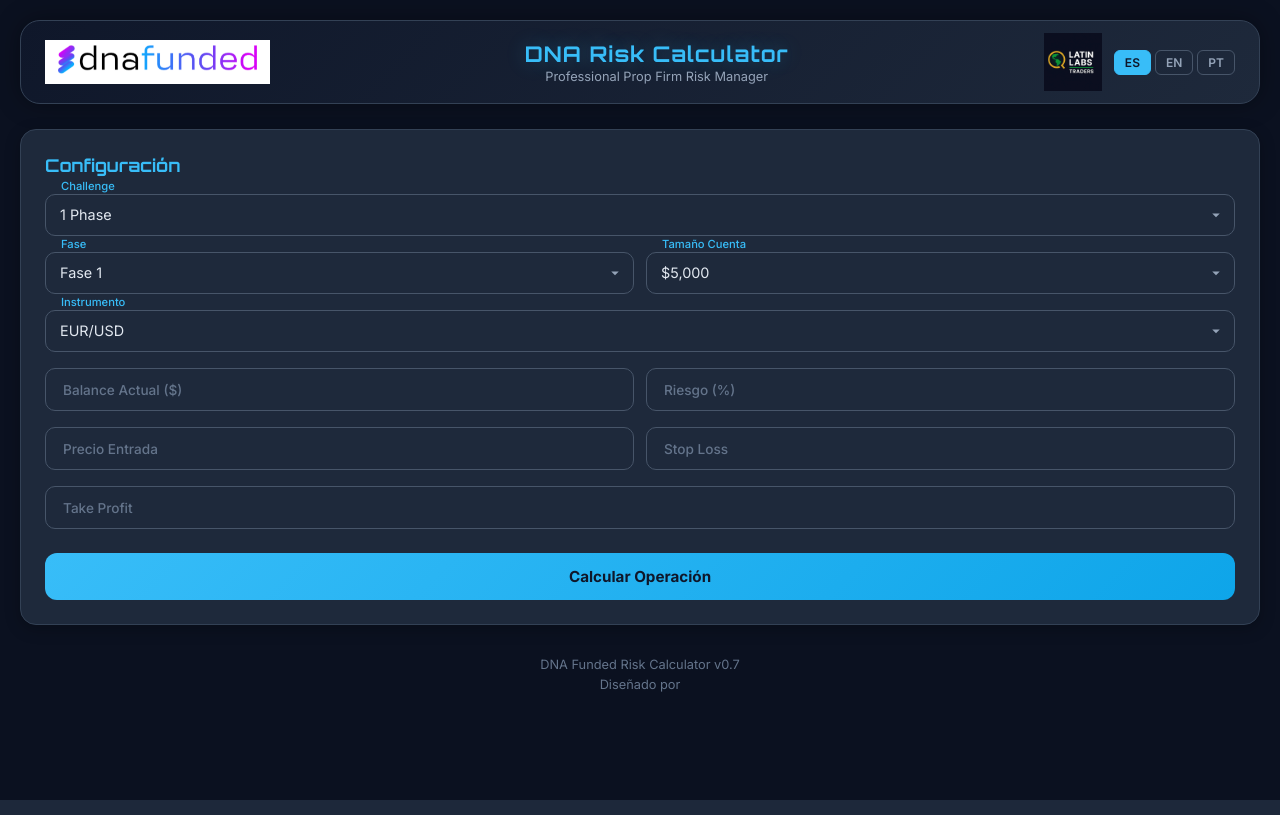
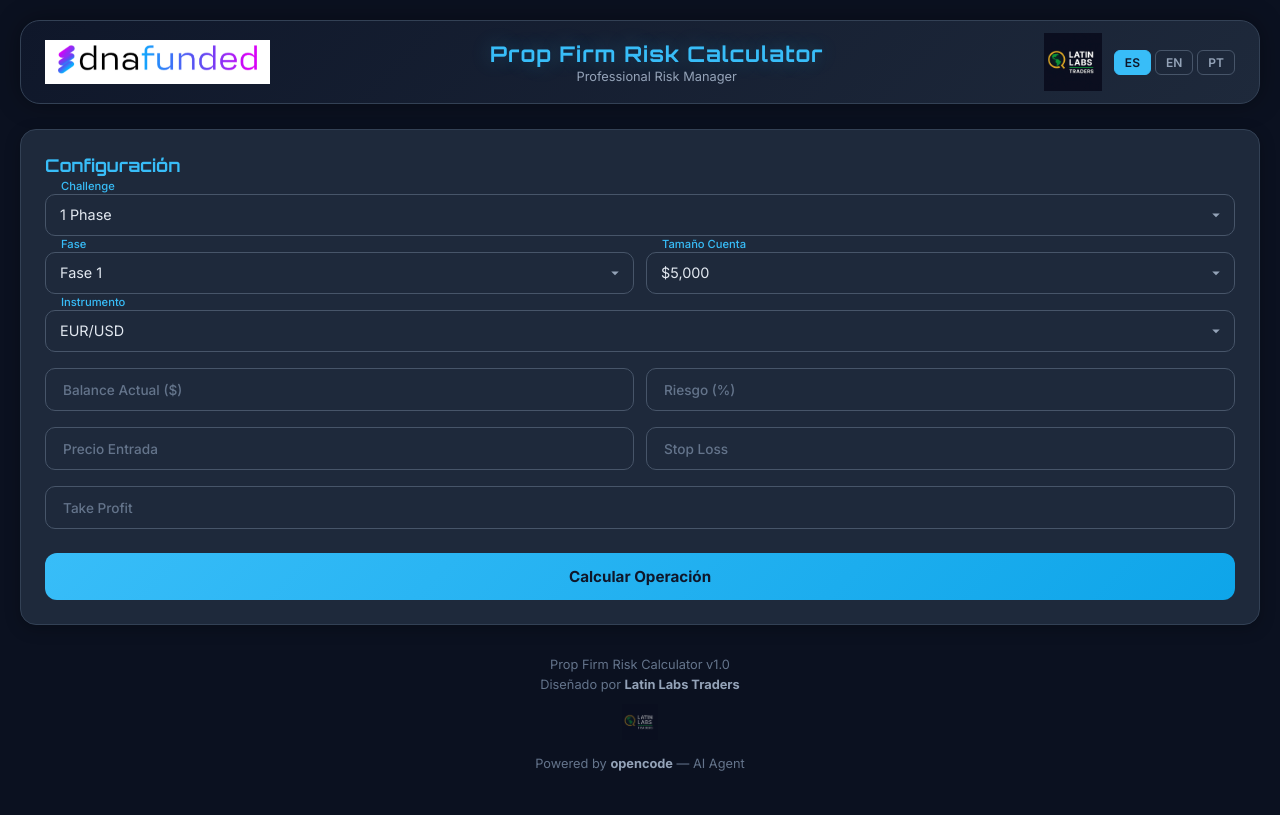
Before and after one commit to ZarazaAirdrop/Risk-Calculadora-Prop-Firm, a Flask app: page / in a window 1280 px wide. Run offline with Flask 3, Linux system fonts and the light colour scheme.

Commit message:
Rebrand to Prop Firm Risk Calculator v1.0 - Latin Labs Traders

```diff
--- a/static/lang/en.json
+++ b/static/lang/en.json
@@ -51,8 +51,8 @@
     "critical": "Critical"
   },
   "header": {
-    "title": "DNA Risk Calculator",
-    "subtitle": "Professional Prop Firm Risk Manager"
+    "title": "Prop Firm Risk Calculator",
+    "subtitle": "Professional Risk Manager"
   },
   "footer": {
     "designed": "Designed by",
--- a/static/lang/es.json
+++ b/static/lang/es.json
@@ -51,8 +51,8 @@
     "critical": "Crítico"
   },
   "header": {
-    "title": "DNA Risk Calculator",
-    "subtitle": "Professional Prop Firm Risk Manager"
+    "title": "Prop Firm Risk Calculator",
+    "subtitle": "Professional Risk Manager"
   },
   "footer": {
     "designed": "Diseñado por",
--- a/static/lang/pt.json
+++ b/static/lang/pt.json
@@ -51,8 +51,8 @@
     "critical": "Crítico"
   },
   "header": {
-    "title": "DNA Risk Calculator",
-    "subtitle": "Professional Prop Firm Risk Manager"
+    "title": "Prop Firm Risk Calculator",
+    "subtitle": "Professional Risk Manager"
   },
   "footer": {
     "designed": "Desenhado por",
--- a/static/style.css
+++ b/static/style.css
@@ -609,6 +609,21 @@ select {
     color: #94a3b8;
 }
 
+.footer-logo {
+    margin: 8px 0;
+}
+
+.footer-logo img {
+    max-height: 36px;
+    width: auto;
+    opacity: 0.5;
+    transition: opacity 0.3s;
+}
+
+.footer-logo img:hover {
+    opacity: 0.8;
+}
+
 /* ========== SCROLLBAR ========== */
 
 ::-webkit-scrollbar {
--- a/templates/index.html
+++ b/templates/index.html
@@ -3,7 +3,7 @@
 <head>
     <meta charset="UTF-8">
     <meta name="viewport" content="width=device-width, initial-scale=1.0">
-    <title>DNA Funded Risk Calculator v0.7</title>
+    <title>Prop Firm Risk Calculator v1.0</title>
     <link rel="preconnect" href="https://fonts.googleapis.com">
     <link rel="preconnect" href="https://fonts.gstatic.com" crossorigin>
     <link href="https://fonts.googleapis.com/css2?family=Inter:wght@300;400;500;600;700;800&family=Orbitron:wght@400;500;600;700;800;900&display=swap" rel="stylesheet">
@@ -19,7 +19,7 @@
                 <img src="{{ url_for('static', filename='dna_logo.png') }}" alt="DNA">
             </div>
             <div class="header-center">
-                <h1 class="main-title">DNA Risk Calculator</h1>
+                <h1 class="main-title">Prop Firm Risk Calculator</h1>
                 <p class="subtitle" data-i18n="header.subtitle">Professional Prop Firm Risk Manager</p>
             </div>
             <div class="header-right">
@@ -278,8 +278,12 @@
     {% endif %}
 
     <footer class="footer">
-        <p>DNA Funded Risk Calculator v0.7</p>
-        <p data-i18n="footer.designed">Dise&ntilde;ado por <strong>Zaraza</strong> &mdash; <span data-i18n="footer.powered">Powered by <strong>DNA Funded</strong></span></p>
+        <p>Prop Firm Risk Calculator v1.0</p>
+        <p>Dise&ntilde;ado por <strong>Latin Labs Traders</strong></p>
+        <div class="footer-logo">
+            <img src="{{ url_for('static', filename='zaraza_logo.png') }}" alt="Latin Labs Traders">
+        </div>
+        <p>Powered by <strong>opencode</strong> &mdash; AI Agent</p>
     </footer>
 
 </div>
```
